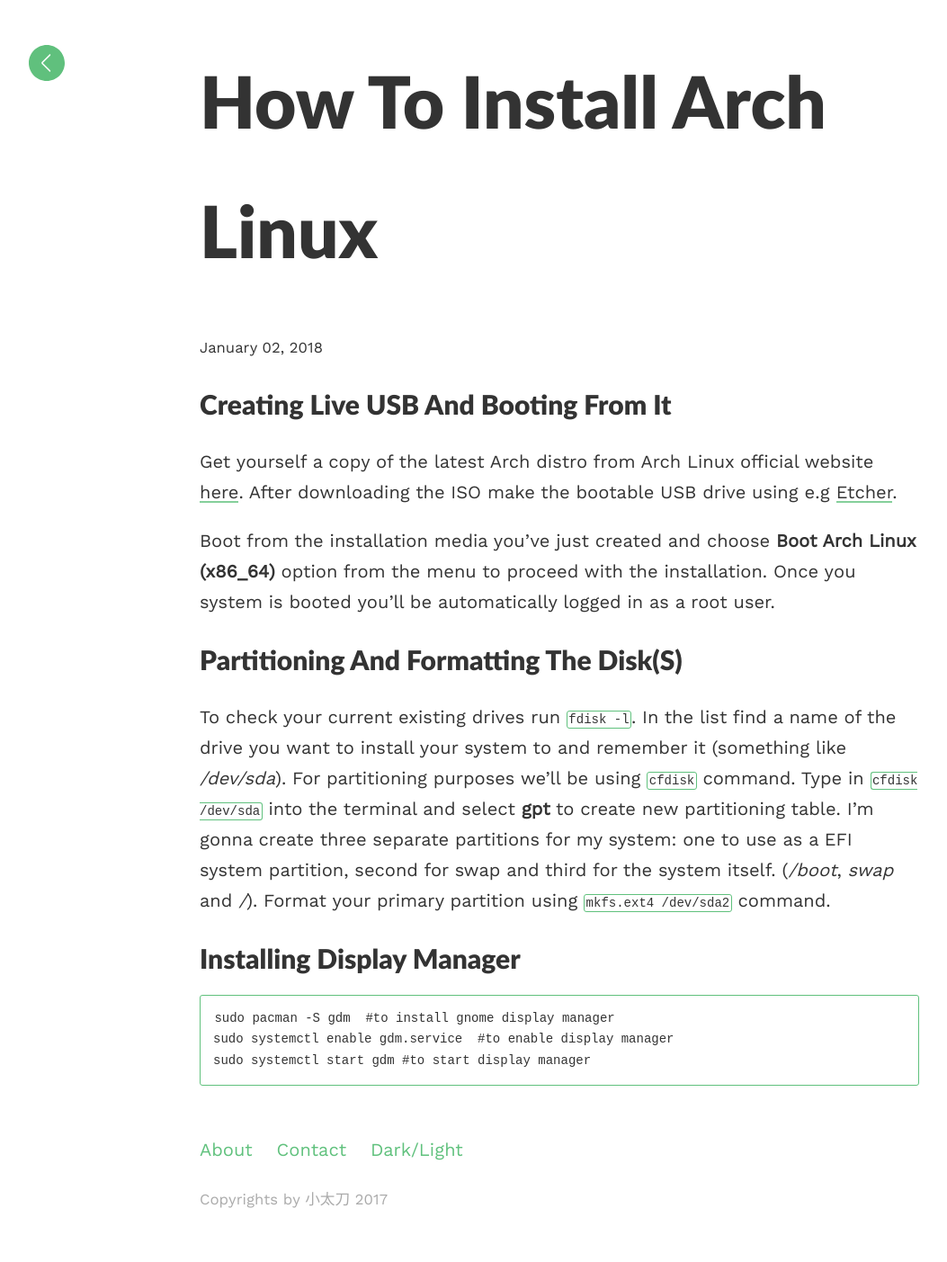
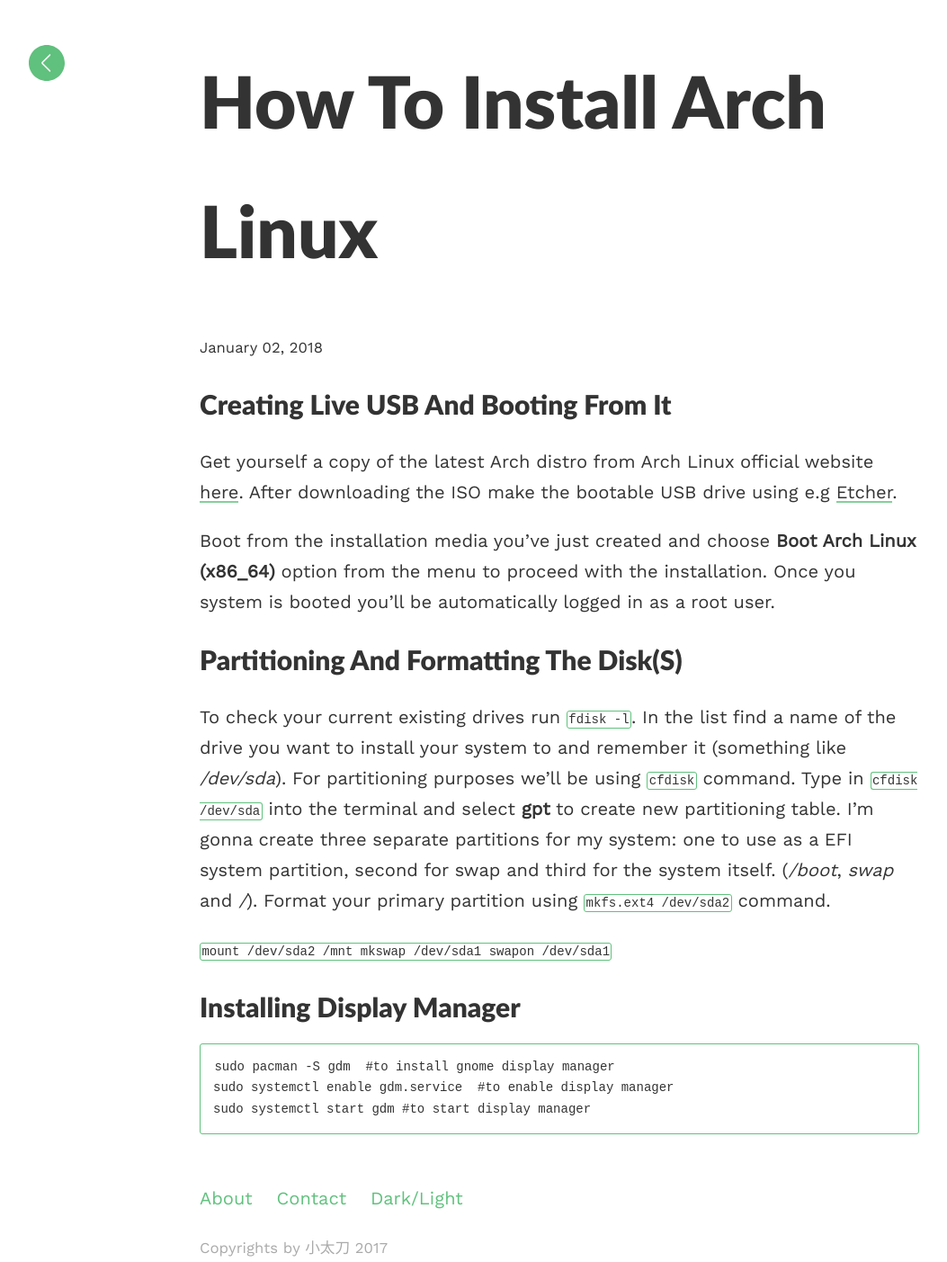
Before and after one commit to evgeniyantipin/evgeniyantipin.github.io, a Jekyll site: the page built from _posts/2018-01-02-how-to-install-arch-linux.md, in a window 1280 px wide. Shown: the whole page at 90% size, without its empty margins (18-1071 px from the left). Built offline with Jekyll 4.4.1, drawn with Linux system fonts in a browser that asks for light colours; before the commit the page ends 1349 px from its top, so only the background shows below that.

Commit message:
Update 2018-01-02-how-to-install-arch-linux.md

```diff
--- a/_posts/2018-01-02-how-to-install-arch-linux.md
+++ b/_posts/2018-01-02-how-to-install-arch-linux.md
@@ -13,7 +13,11 @@ Boot from the installation media you've just created and choose **Boot Arch Linu
 ## Partitioning and formatting the disk(s)
 To check your current existing drives run `fdisk -l`. In the list find a name of the drive you want to install your system to and remember it (something like */dev/sda*). For partitioning purposes we'll be using `cfdisk` command. Type in `cfdisk /dev/sda` into the terminal and select **gpt** to create new partitioning table. I'm gonna create three separate partitions for my system: one to use as a EFI system partition, second for swap and third for the system itself. (*/boot*, *swap* and */*). Format your primary partition using `mkfs.ext4 /dev/sda2` command.
 
-
+``
+mount /dev/sda2 /mnt
+mkswap /dev/sda1
+swapon /dev/sda1
+``
 
 
 ## Installing display manager
```
